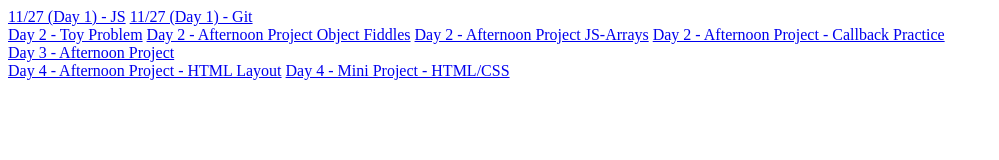
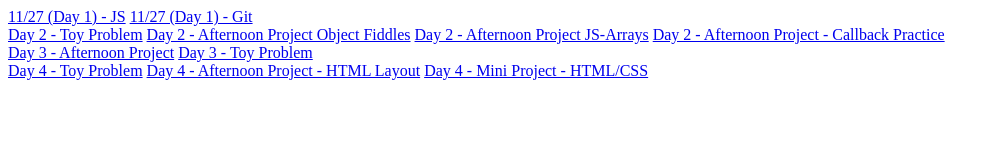
Before and after one commit to B-eck37/Daily-Projects-WPX2, a plain HTML site: page index.html in a window 1280 px wide. Shown: the whole page, without its empty margins (0-999 px from the left). Drawn offline with Linux system fonts and the light colour scheme.

Commit message:
Day 4 - Update

```diff
--- a/index.html
+++ b/index.html
@@ -23,8 +23,10 @@
     </section>
     <section>
         <a href="https://github.com/B-eck37/javascript-iii">Day 3 - Afternoon Project</a>
+        <a href="https://repl.it/@B_eck/Simple-Fun-20-First-Reverse-Try-Question">Day 3 - Toy Problem</a>
     </section>
     <section>
+        <a href="https://repl.it/@B_eck/Fizz-Buzz-Question">Day 4 - Toy Problem</a>
         <a href="https://github.com/B-eck37/html-layout">Day 4 - Afternoon Project - HTML Layout</a>
         <a href="https://github.com/B-eck37/HTML-CSS-Practice-Problems">Day 4 - Mini Project - HTML/CSS</a>
     </section>
```
